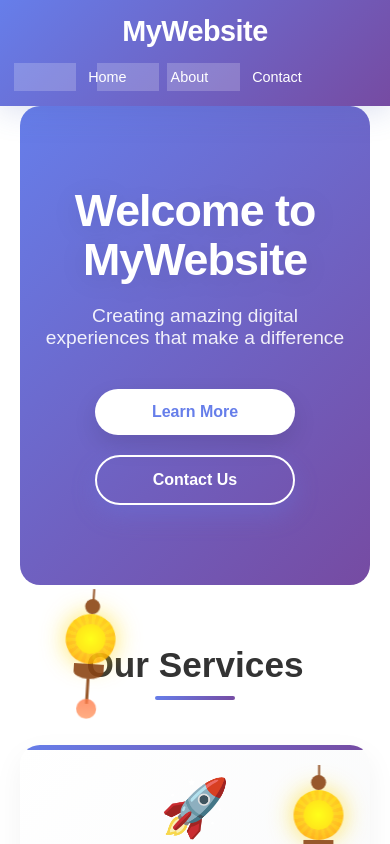
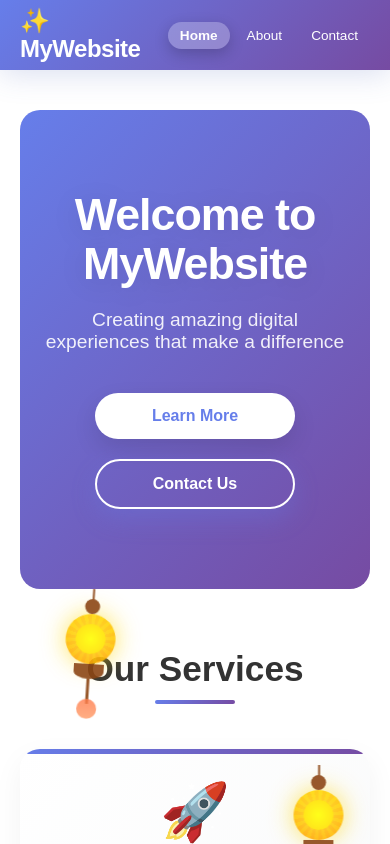
Before and after one commit to SSmikey/web_next, a Next.js app: page / in a window 390 px wide. Shown: the top 844 px of the page. Built offline with nearby package versions, Linux system fonts and the light colour scheme.

Commit message:
fix UI navbar

```diff
--- a/app/components/Navbar.module.css
+++ b/app/components/Navbar.module.css
@@ -8,6 +8,28 @@
   z-index: 1000;
   box-shadow: 0 4px 30px rgba(0, 0, 0, 0.1);
   animation: navbarGlow 8s ease-in-out infinite;
+  position: relative;
+  overflow: hidden;
+}
+
+.navbar::before {
+  content: '';
+  position: absolute;
+  top: 0;
+  left: -100%;
+  width: 100%;
+  height: 100%;
+  background: linear-gradient(90deg, transparent, rgba(255, 255, 255, 0.1), transparent);
+  animation: shimmer 3s infinite;
+}
+
+@keyframes shimmer {
+  0% {
+    left: -100%;
+  }
+  100% {
+    left: 100%;
+  }
 }
 
 @keyframes navbarGlow {
@@ -22,11 +44,13 @@
 .navContainer {
   max-width: 1200px;
   margin: 0 auto;
-  padding: 0 20px;
+  padding: 0 40px;
   display: flex;
   justify-content: space-between;
   align-items: center;
   height: 70px;
+  position: relative;
+  z-index: 10;
 }
 
 .navLogo {
@@ -82,51 +106,43 @@
   font-weight: 500;
   padding: 8px 16px;
   border-radius: 25px;
-  transition: all 0.3s ease;
-  position: relative;
-  overflow: hidden;
-}
-
-.navLink::before {
-  content: '';
-  position: absolute;
-  top: 0;
-  left: -100%;
-  width: 100%;
-  height: 100%;
-  background: rgba(255, 255, 255, 0.2);
-  transition: left 0.3s ease;
-  z-index: -1;
-}
-
-.navLink:hover::before {
-  left: 0;
+  transition: background-color 0.2s ease;
 }
 
 .navLink:hover {
-  transform: translateY(-2px) scale(1.05);
+  background: rgba(255, 255, 255, 0.15);
+}
+
+.active {
+  background: rgba(255, 255, 255, 0.25) !important;
   box-shadow: 0 5px 15px rgba(0, 0, 0, 0.2);
+  font-weight: 600;
 }
 
 @media (max-width: 768px) {
   .navContainer {
-    flex-direction: column;
-    height: auto;
-    padding: 15px 20px;
+    flex-direction: row;
+    height: 70px;
+    padding: 0 20px;
   }
 
   .navMenu {
-    margin-top: 15px;
-    flex-wrap: wrap;
-    justify-content: center;
+    margin-top: 0;
+    flex-wrap: nowrap;
+    justify-content: flex-end;
+    gap: 5px;
   }
 
   .navItem {
-    margin: 5px;
+    margin: 0;
   }
 
   .navLink {
-    font-size: 0.9rem;
+    font-size: 0.85rem;
     padding: 6px 12px;
   }
+
+  .navLogo {
+    font-size: 1.5rem;
+  }
 }
--- a/app/components/Navbar.tsx
+++ b/app/components/Navbar.tsx
@@ -1,26 +1,42 @@
+"use client";
+
 import Link from "next/link";
+import { usePathname } from "next/navigation";
 import styles from "./Navbar.module.css";
 
 export default function Navbar() {
+  const pathname = usePathname();
+
+  const isActive = (href: string) => pathname === href;
+
   return (
     <nav className={styles.navbar}>
       <div className={styles.navContainer}>
         <Link href="/" className={styles.navLogo}>
-          MyWebsite
+          ✨ MyWebsite
         </Link>
         <ul className={styles.navMenu}>
           <li className={styles.navItem}>
-            <Link href="/" className={styles.navLink}>
+            <Link
+              href="/"
+              className={`${styles.navLink} ${isActive("/") ? styles.active : ""}`}
+            >
               Home
             </Link>
           </li>
           <li className={styles.navItem}>
-            <Link href="/about" className={styles.navLink}>
+            <Link
+              href="/about"
+              className={`${styles.navLink} ${isActive("/about") ? styles.active : ""}`}
+            >
               About
             </Link>
           </li>
           <li className={styles.navItem}>
-            <Link href="/contact" className={styles.navLink}>
+            <Link
+              href="/contact"
+              className={`${styles.navLink} ${isActive("/contact") ? styles.active : ""}`}
+            >
               Contact
             </Link>
           </li>
--- a/app/page.module.css
+++ b/app/page.module.css
@@ -11,10 +11,11 @@
   align-items: center;
   justify-content: center;
   text-align: center;
-  padding: 100px 0;
+  padding: 60px 0;
   background: linear-gradient(135deg, #667eea 0%, #764ba2 100%);
   border-radius: 20px;
   margin-bottom: 60px;
+  margin-top: 40px;
   position: relative;
   overflow: hidden;
   animation: gradientShift 8s ease infinite;
```
